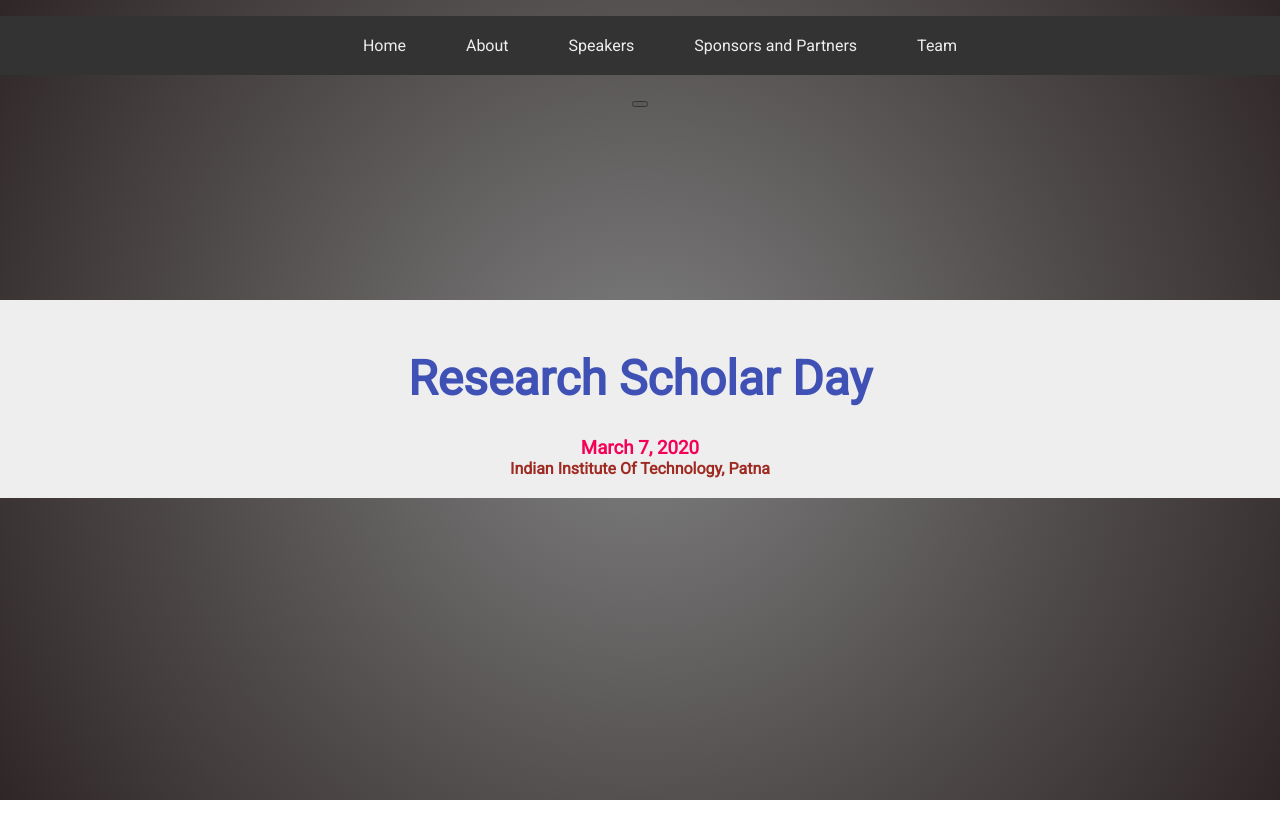
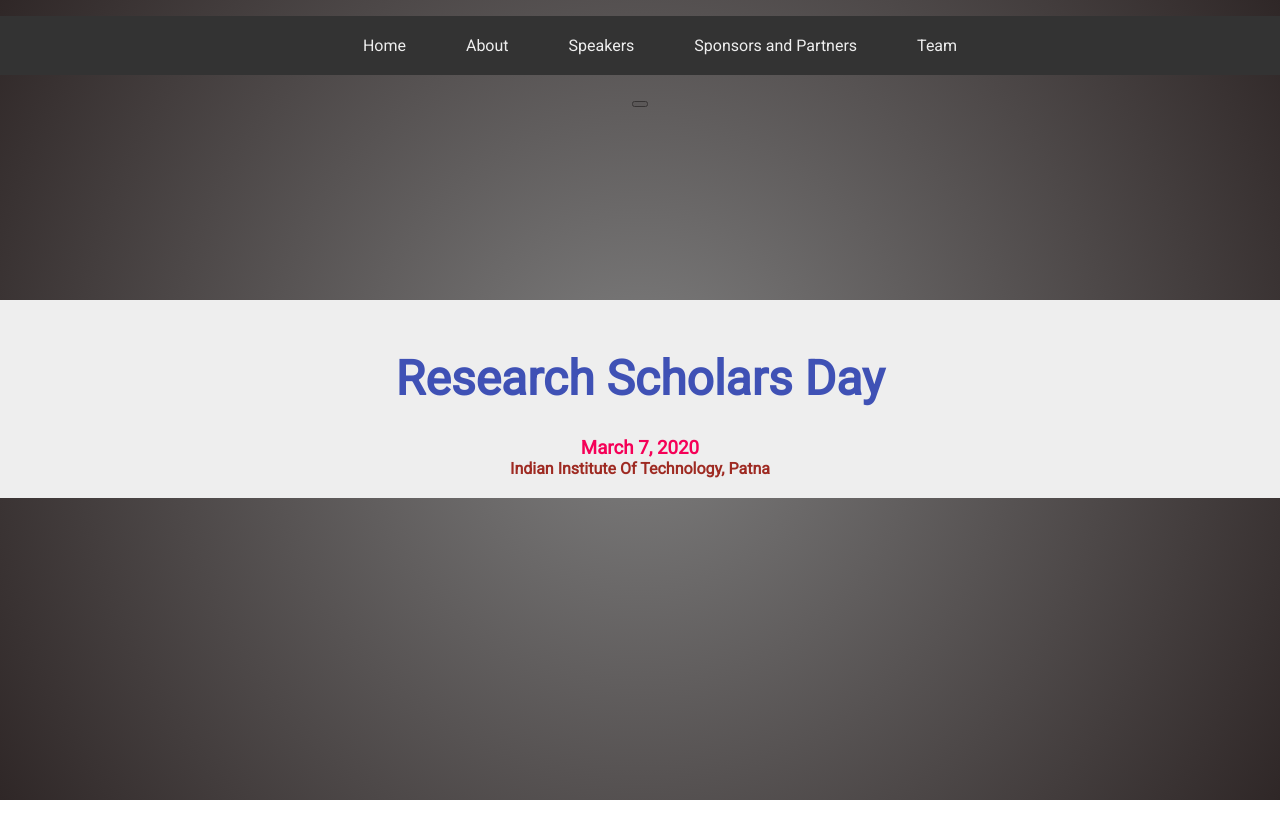
Before and after one commit to harshkasyap/rsd, a Next.js app: page / in a window 1280 px wide. Shown: the top 838 px of the page. Built offline with nearby package versions, Linux system fonts and the light colour scheme.

Commit message:
Changed Scholar as Scholars

```diff
--- a/data/dictionary.js
+++ b/data/dictionary.js
@@ -1,6 +1,6 @@
 export default {
     event: {
-        name: "Research Scholar Day",
+        name: "Research Scholars Day",
         period: "March 7, 2020",
         place: "Indian Institute Of Technology, Patna",
         inaugralTime: "03 07 2020, 9:00 am"
```
Also changed, not shown: 3 other files (tests, documents, lock files or other folders).
